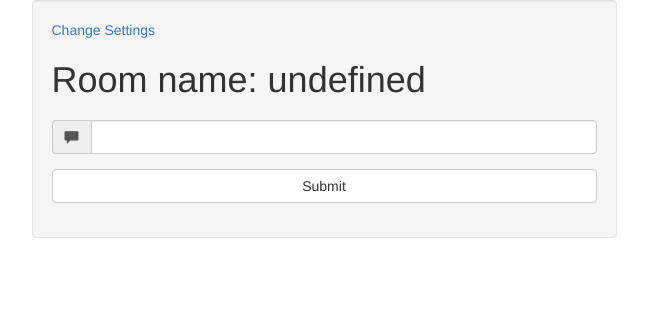
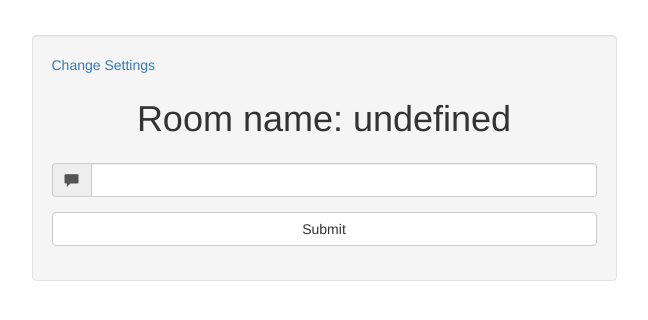
Before and after one commit to jarirliu1986/Live-chat-application, a website: page public/chat.html in a window 1280 px wide. Shown: the whole page, without its empty margins (316-964 px from the left). Drawn offline with Linux system fonts and the light colour scheme; no server answers.

Commit message:
styled app

```diff
--- a/public/chat.html
+++ b/public/chat.html
@@ -5,6 +5,11 @@
 	<title>Private Room</title>
 	<link rel="stylesheet" type="text/css" href="./css/bootstrap.min.css">
 	<link rel="stylesheet" href="./css/styles.css" >
+	<style>
+		.well {
+			margin-top: 35px;
+		}
+	</style>
 </head>
 <body>
 		<div class="container">
@@ -12,7 +17,7 @@
 				<div class="col-md-6 col-md-offset-3 well">
 					<a href="/index.html">Change Settings</a>
 
-					<h1 class="room-title"><!-- Room name (use jQuery) --></h1>
+					<h1 class="room-title text-center"><!-- Room name (use jQuery) --></h1>
 
 					<ul class="messages list-group">
 						<!-- Messages end up here! -->
--- a/public/css/styles.css
+++ b/public/css/styles.css
@@ -4,3 +4,11 @@
 	display: flex;
 	align-items: center;
 }
+
+h1 {
+	margin: 24px 0;
+}
+
+.messages p {
+	margin: 6px 0;
+}
```
Also changed, not shown: public/index.html (+1 -1 lines).
